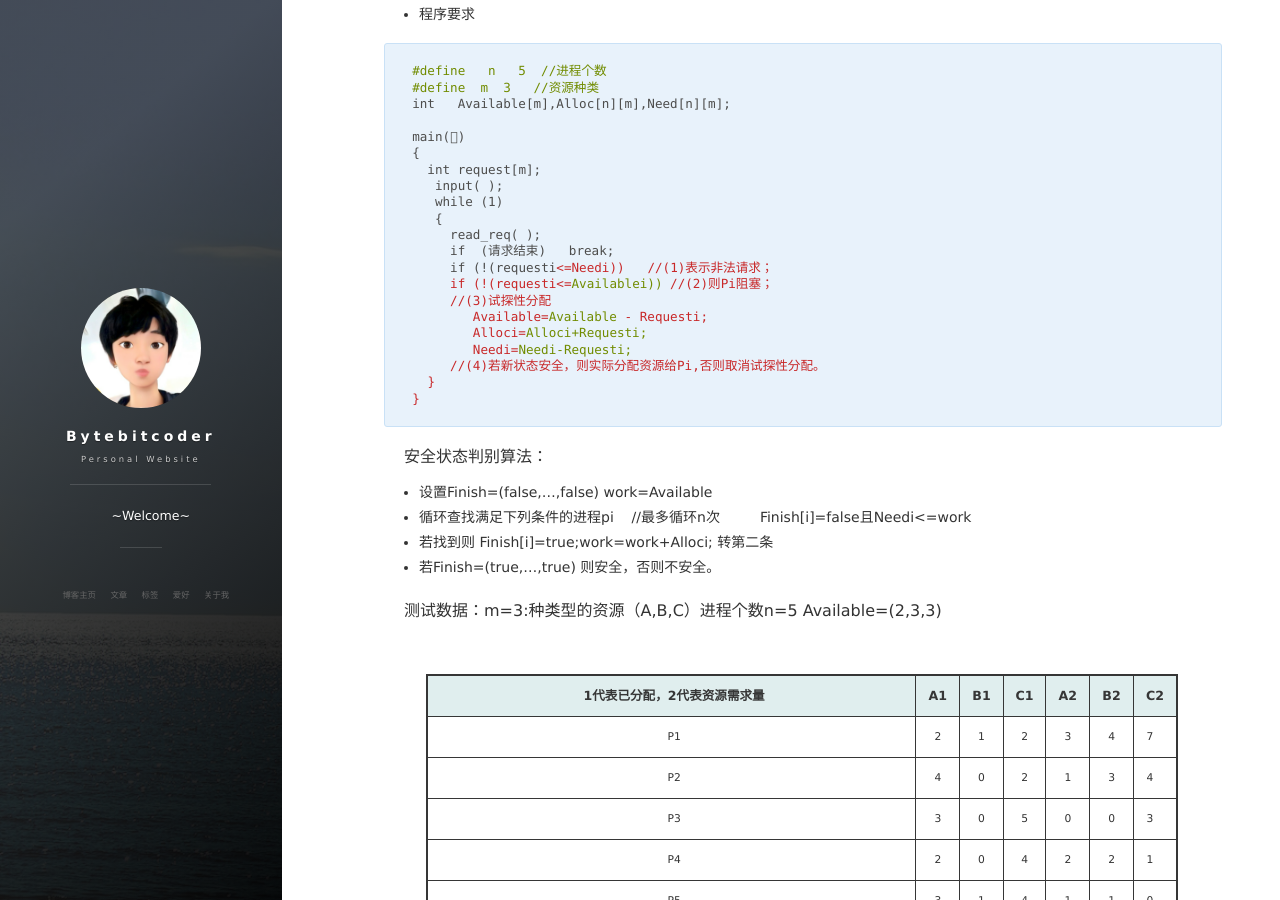
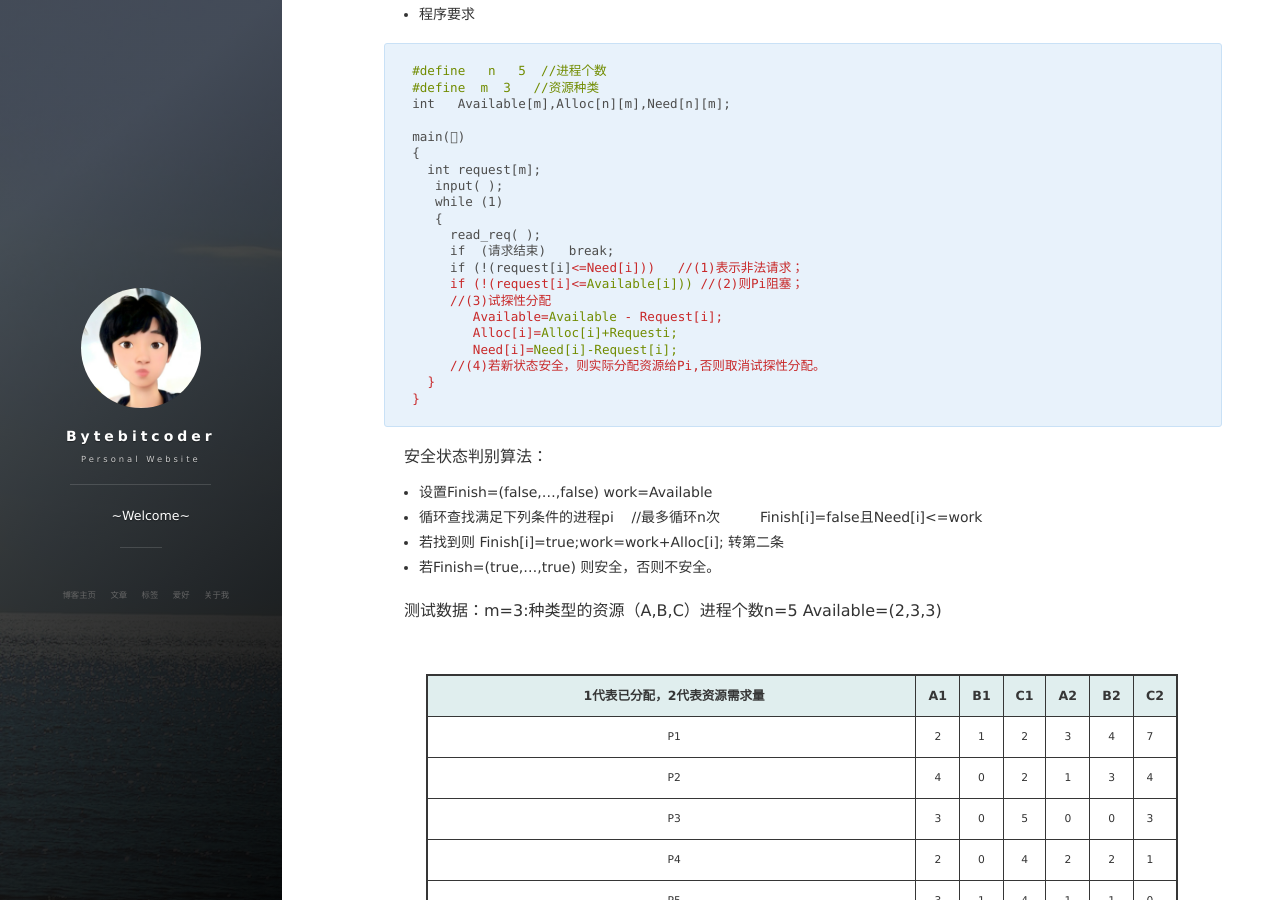
Before and after one commit to Bytebitcoder/Bytebitcoder.github.io, a Jekyll site: the page built from _posts/2018-05-30-Linux操作系统资源调度算法.md, in a window 1280 px wide and 900 px high, scrolled down 3282 px. Built offline with Jekyll 4.4.1, drawn with Linux system fonts in a browser that asks for light colours; nearby versions of some CDN libraries; comment, search, counter and statistics services are not loaded.

Commit message:
change arrayi to array[i]

```diff
--- a/_posts/2018-05-30-Linux操作系统资源调度算法.md
+++ b/_posts/2018-05-30-Linux操作系统资源调度算法.md
@@ -164,12 +164,12 @@ main()
    {
      read_req( );
      if  (请求结束)   break;
-     if (!(requesti<=Needi))   //(1)表示非法请求；
-     if (!(requesti<=Availablei)) //(2)则Pi阻塞；
+     if (!(request[i]<=Need[i]))   //(1)表示非法请求；
+     if (!(request[i]<=Available[i])) //(2)则Pi阻塞；
      //(3)试探性分配
-	Available=Available - Requesti;
-	Alloci=Alloci+Requesti;
-	Needi=Needi-Requesti;
+	Available=Available - Request[i];
+	Alloc[i]=Alloc[i]+Requesti;
+	Need[i]=Need[i]-Request[i];
      //(4)若新状态安全，则实际分配资源给Pi,否则取消试探性分配。
   }
 }
@@ -178,8 +178,8 @@ main()
 安全状态判别算法：
 * 设置Finish=(false,...,false) work=Available
 * 循环查找满足下列条件的进程pi    //最多循环n次
-        Finish[i]=false且Needi<=work
-* 若找到则 Finish[i]=true;work=work+Alloci; 转第二条
+        Finish[i]=false且Need[i]<=work
+* 若找到则 Finish[i]=true;work=work+Alloc[i]; 转第二条
 * 若Finish=(true,...,true) 则安全，否则不安全。
 
 测试数据：m=3:种类型的资源（A,B,C）进程个数n=5
```
